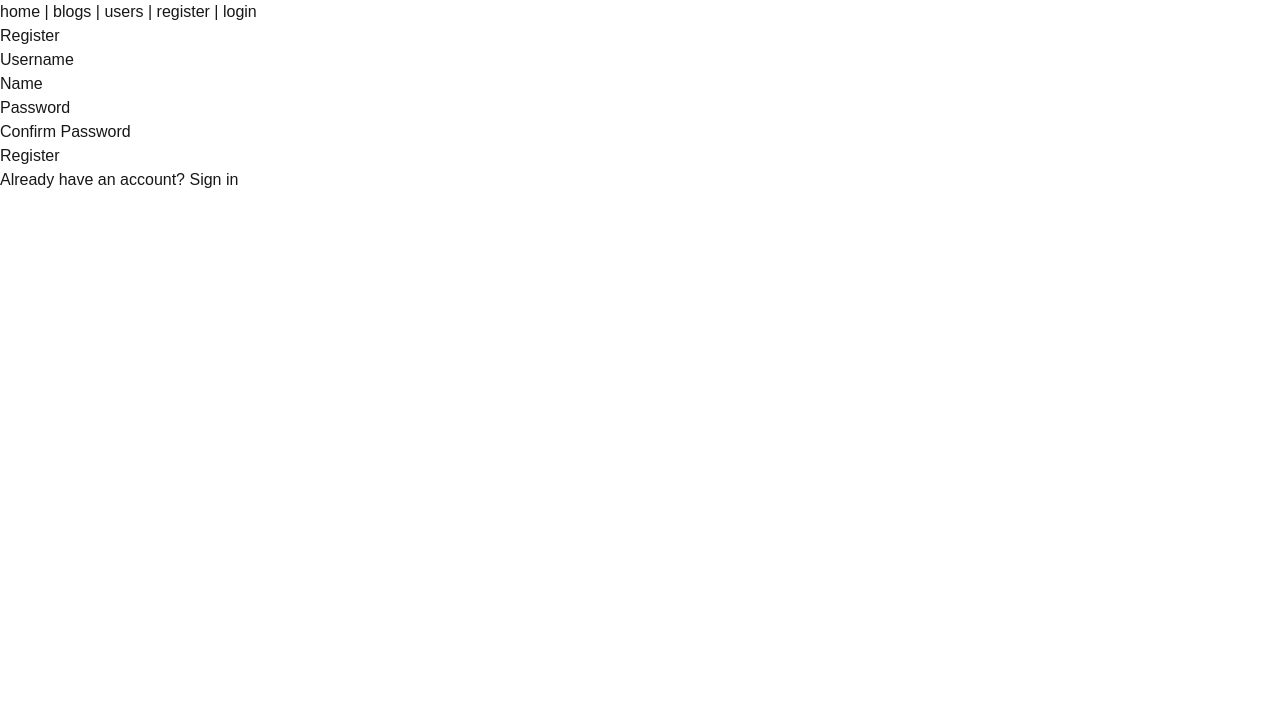
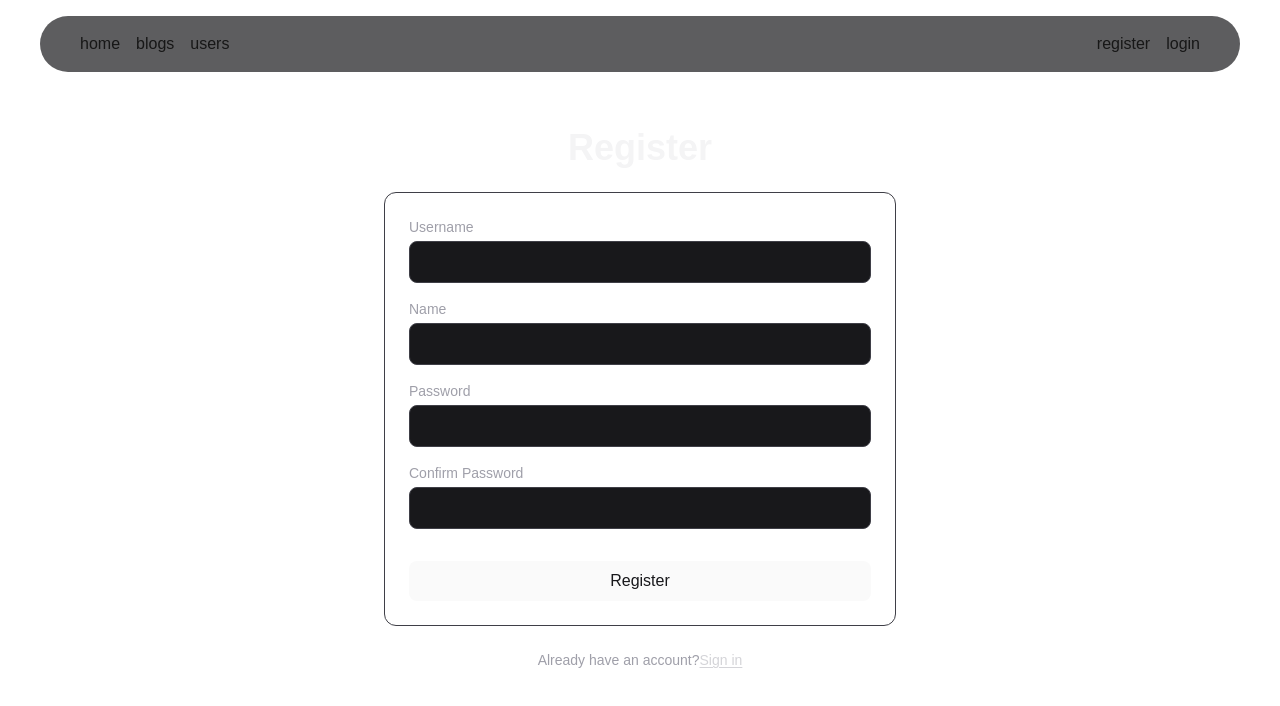
Before and after one commit to Matt-Anis/FullStackOpen-Part-14-exercises, a Next.js app in the folder blog-list/: page /register in a window 1280 px wide. Shown: the top 706 px of the page. Built offline with nearby package versions, Linux system fonts and the light colour scheme; no server answers.

Commit message:
17. More styling

```diff
--- a/blog-list/app/blogs/[id]/page.tsx
+++ b/blog-list/app/blogs/[id]/page.tsx
@@ -12,20 +12,44 @@ const BlogPage = async ({ params }: { params: Promise<{ id: string }> }) => {
   }
 
   return (
-    <div>
-      <h2>{blog.title}</h2>
-      <p>Author: {blog.author}</p>
-      <p>
-        URL: <a href={blog.url}>{blog.url}</a>
-      </p>
-      <p>Likes: {blog.likes}</p>
-      <p>
-        created by:{" "}
-        <Link href={`/users/${blog.user.username}`}>{blog.user.username}</Link>
-      </p>
+    <div className="mx-10 my-6 flex flex-col gap-6 w-full">
+      <div className="flex flex-col gap-1">
+        <h2 className="text-4xl font-bold font-mono capitalize text-zinc-100">
+          {blog.title}
+        </h2>
+        <p className="text-zinc-400 text-sm">by {blog.author}</p>
+      </div>
+
+      <div className="flex flex-col gap-3 p-6 rounded-xl border border-zinc-700">
+        <p className="text-zinc-300 w-full">
+          URL:{" "}
+          <a
+            href={blog.url}
+            className="text-zinc-400 hover:text-zinc-200 underline underline-offset-2 transition-colors"
+          >
+            {blog.url}
+          </a>
+        </p>
+        <p className="text-zinc-300">♥ {blog.likes} likes</p>
+        <p className="text-zinc-300">
+          Created by:{" "}
+          <Link
+            href={`/users/${blog.user.username}`}
+            className="text-zinc-400 hover:text-zinc-200 underline underline-offset-2 transition-colors"
+          >
+            {blog.user.username}
+          </Link>
+        </p>
+      </div>
+
       <form action={likeBlog}>
         <input type="hidden" name="id" value={blog.id} />
-        <button type="submit">Like</button>
+        <button
+          type="submit"
+          className="px-6 py-2 rounded-lg bg-zinc-50 text-zinc-900"
+        >
+          Like
+        </button>
       </form>
     </div>
   );
--- a/blog-list/app/blogs/page.tsx
+++ b/blog-list/app/blogs/page.tsx
@@ -12,21 +12,36 @@ const Blogs = async ({
   [...blogs].sort((a, b) => b.likes - a.likes);
 
   return (
-    <div>
-      <h1>Blogs</h1>
-      <div>
-        <form action={searchBlogs}>
-          <input type="text" name="keyword" placeholder="Search blogs..." />
-          <button type="submit">Search</button>
+    <div className="w-full flex flex-col">
+      <div className="flex w-full mb-5 items-center">
+        <form action={searchBlogs} className="flex gap-1 w-full">
+          <input
+            type="text"
+            name="keyword"
+            placeholder="Search blogs..."
+            className="w-full py-2 px-4 text-sm text-zinc-50 placeholder:text-zinc-300 border border-zinc-50 rounded-full"
+          />
+          <button
+            type="submit"
+            className="py-2 px-4 bg-zinc-100 text-zinc-900 rounded-full"
+          >
+            Search
+          </button>
         </form>
       </div>
       <ul>
         {blogs.map((blog) => (
           <li key={blog.id}>
             <Link href={`/blogs/${blog.id}`}>
-              <span>
-                {blog.title} by <strong>{blog.author}</strong>
-              </span>
+              <div className="w-full mb-2 px-6 py-4 rounded-xl border border-zinc-700 hover:border-zinc-500 transition-colors">
+                <div className="w-full flex flex-col gap-2">
+                  <p className="text-xl capitalize font-semibold text-zinc-100">
+                    {blog.title}
+                  </p>
+                  <p className="text-sm text-zinc-400">by {blog.author}</p>
+                  <p className="text-sm text-zinc-500">♥ {blog.likes} likes</p>
+                </div>
+              </div>
             </Link>
           </li>
         ))}
--- a/blog-list/app/components/NavBar.tsx
+++ b/blog-list/app/components/NavBar.tsx
@@ -3,30 +3,42 @@
 import Link from "next/link";
 import { useSession, signOut } from "next-auth/react";
 
+const NavLink = ({
+  href,
+  children,
+}: {
+  href: string;
+  children: React.ReactNode;
+}) => (
+  <Link href={href} className="hover:text-zinc-400 hover:underline-offset-1">
+    {children}
+  </Link>
+);
+
 export default function NavBar() {
   const { data: session } = useSession();
 
   return (
-    <nav>
-      <Link href="/">home</Link>
-      {" | "}
-      <Link href="/blogs">blogs</Link>
-      {" | "}
-      <Link href="/users">users</Link>
-      {" | "}
+    <nav className="my-4 mx-10 py-4 px-10 bg-zinc-800/75 backdrop-blur-lg  rounded-full flex items-center gap-4">
+      <NavLink href="/">home</NavLink>
+      <NavLink href="/blogs">blogs</NavLink>
+      <NavLink href="/users">users</NavLink>
       {session ? (
-        <>
+        <div className="ml-auto flex gap-4">
           <Link href="/blogs/new">create new</Link>
-          {" | "}
           <em>{session.user?.name} logged in</em>{" "}
-          <button onClick={() => signOut()}>logout</button>
-        </>
+          <button
+            className="bg-zinc-50 py-1 px-4 rounded-full text-zinc-800 hover:bg-zinc-200 hover:text-zinc-600 cursor-pointer"
+            onClick={() => signOut()}
+          >
+            logout
+          </button>
+        </div>
       ) : (
-        <>
+        <div className="ml-auto flex gap-4">
           <Link href="/register">register</Link>
-          {" | "}
           <Link href="/login">login</Link>
-        </>
+        </div>
       )}
     </nav>
   );
--- a/blog-list/app/layout.tsx
+++ b/blog-list/app/layout.tsx
@@ -10,11 +10,11 @@ export default function RootLayout({
 }) {
   return (
     <html lang="en">
-      <body>
+      <body className="min-h-screen flex flex-col">
         <AuthSessionsProviders>
           <NavBar />
           <Notification />
-          {children}
+          <main className="flex-1 flex my-4 mx-10">{children}</main>
         </AuthSessionsProviders>
       </body>
     </html>
--- a/blog-list/app/login/page.tsx
+++ b/blog-list/app/login/page.tsx
@@ -33,27 +33,52 @@ export default function LoginPage() {
   };
 
   return (
-    <div>
-      <h2>Login</h2>
-      {error && <p style={{ color: "red" }}>{error}</p>}
-      <form onSubmit={handleSubmit}>
-        <div>
-          <label>
-            Username
-            <input type="text" name="username" required />
-          </label>
+    <div className="w-full mx-auto my-6 flex flex-col gap-6 max-w-lg">
+      {" "}
+      <h2 className="flex self-center text-4xl font-bold font-mono text-zinc-100">
+        Login
+      </h2>
+      {error && <p className="text-red-500 text-sm">{error}</p>}
+      <form
+        onSubmit={handleSubmit}
+        className="flex flex-col gap-4 p-6 rounded-xl border border-zinc-700"
+      >
+        <div className="flex flex-col gap-1">
+          <label className="text-sm text-zinc-400">Username</label>
+          <input
+            type="text"
+            name="username"
+            required
+            className="bg-zinc-900 border border-zinc-700 rounded-lg px-4 py-2 text-zinc-100 focus:outline-none focus:border-zinc-500 transition-colors"
+          />
         </div>
-        <div>
-          <label>
-            Password
-            <input type="password" name="password" required />
-          </label>
+
+        <div className="flex flex-col gap-1">
+          <label className="text-sm text-zinc-400">Password</label>
+          <input
+            type="password"
+            name="password"
+            required
+            className="bg-zinc-900 border border-zinc-700 rounded-lg px-4 py-2 text-zinc-100 focus:outline-none focus:border-zinc-500 transition-colors"
+          />
         </div>
-        <button type="submit">Login</button>
+
+        <button
+          type="submit"
+          className="w-full mt-4 px-6 py-2 rounded-lg bg-zinc-50 text-zinc-900 cursor-pointer"
+        >
+          Login
+        </button>
       </form>
-      <div>
-        New here? <Link href={"/register"}>Sign up</Link>
-      </div>
+      <p className="flex felx-col self-center text-sm text-zinc-400 ">
+        New here?{"  "}
+        <Link
+          href="/register"
+          className="text-zinc-300 hover:text-zinc-100 underline underline-offset-2 transition-colors"
+        >
+          Sign up
+        </Link>
+      </p>
     </div>
   );
 }
--- a/blog-list/app/page.tsx
+++ b/blog-list/app/page.tsx
@@ -1,9 +1,12 @@
 const Home = () => {
   return (
-    <div>
-      <div>
-        <h2>Blog app</h2>
-      </div>
+    <div className="w-full flex flex-col gap-4 items-center justify-center ">
+      <h2 className="text-5xl font-bold font-mono capitalize">
+        Welcome to blogist
+      </h2>
+      <h4 className="font-mono">
+        browse blogs, create new ones and connect with other users
+      </h4>
     </div>
   );
 };
--- a/blog-list/app/register/page.tsx
+++ b/blog-list/app/register/page.tsx
@@ -1,51 +1,85 @@
 "use client";
 import { useActionState } from "react";
 import Link from "next/link";
-import { registerUser } from "../actions/register";
+import { registerUser } from "../actions/users";
 
 export default function RegisterPage() {
   const [state, formAction] = useActionState(registerUser, { errors: {} });
 
   return (
-    <div>
-      <h2>Register</h2>
-      <form action={formAction}>
-        <div>
-          <label>
-            Username
-            <input type="text" name="username" />
-          </label>
-          {state.errors?.username && <p>{state.errors.username}</p>}
-        </div>
-        <div>
-          <label>
-            Name
-            <input type="text" name="name" />
-          </label>
-        </div>
-        <div>
-          <label>
-            Password
-            <input type="password" name="password" />
-          </label>
-          {state.errors?.password && <p>{state.errors.password}</p>}
-        </div>
-        <div>
-          <label>
-            Confirm Password
-            <input type="password" name="passwordConfirm" />
-          </label>
-          {state.errors?.passwordConfirm && (
-            <p>{state.errors.passwordConfirm}</p>
+    <div className="w-full mx-auto my-6 flex flex-col gap-6 max-w-lg">
+      <h2 className="flex self-center text-4xl font-bold font-mono text-zinc-100">
+        Register
+      </h2>
+
+      <form
+        action={formAction}
+        className="flex flex-col gap-4 p-6 rounded-xl border border-zinc-700"
+      >
+        <div className="flex flex-col gap-1">
+          <label className="text-sm text-zinc-400">Username</label>
+          <input
+            type="text"
+            name="username"
+            className="bg-zinc-900 border border-zinc-700 rounded-lg px-4 py-2 text-zinc-100 focus:outline-none focus:border-zinc-500 transition-colors"
+          />
+          {state.errors?.username && (
+            <p className="text-red-500 text-sm">{state.errors.username}</p>
           )}
         </div>
-        <button type="submit">Register</button>
+
+        <div className="flex flex-col gap-1">
+          <label className="text-sm text-zinc-400">Name</label>
+          <input
+            type="text"
+            name="name"
+            className="bg-zinc-900 border border-zinc-700 rounded-lg px-4 py-2 text-zinc-100 focus:outline-none focus:border-zinc-500 transition-colors"
+          />
+        </div>
+
+        <div className="flex flex-col gap-1">
+          <label className="text-sm text-zinc-400">Password</label>
+          <input
+            type="password"
+            name="password"
+            className="bg-zinc-900 border border-zinc-700 rounded-lg px-4 py-2 text-zinc-100 focus:outline-none focus:border-zinc-500 transition-colors"
+          />
+          {state.errors?.password && (
+            <p className="text-red-500 text-sm">{state.errors.password}</p>
+          )}
+        </div>
+
+        <div className="flex flex-col gap-1">
+          <label className="text-sm text-zinc-400">Confirm Password</label>
+          <input
+            type="password"
+            name="passwordConfirm"
+            className="bg-zinc-900 border border-zinc-700 rounded-lg px-4 py-2 text-zinc-100 focus:outline-none focus:border-zinc-500 transition-colors"
+          />
+          {state.errors?.passwordConfirm && (
+            <p className="text-red-500 text-sm">
+              {state.errors.passwordConfirm}
+            </p>
+          )}
+        </div>
+
+        <button
+          type="submit"
+          className="w-full mt-4 px-6 py-2 rounded-lg bg-zinc-50 text-zinc-900 cursor-pointer"
+        >
+          Register
+        </button>
       </form>
-      <div>
-        <p>
-          Already have an account? <Link href={"/login"}>Sign in</Link>
-        </p>
-      </div>
+
+      <p className="flex self-center text-sm text-zinc-400">
+        Already have an account?{"  "}
+        <Link
+          href="/login"
+          className="text-zinc-300 hover:text-zinc-100 underline underline-offset-2 transition-colors"
+        >
+          Sign in
+        </Link>
+      </p>
     </div>
   );
 }
```
Also changed, not shown: blog-list/app/blogs/new/page.tsx (+28 -15 lines).
